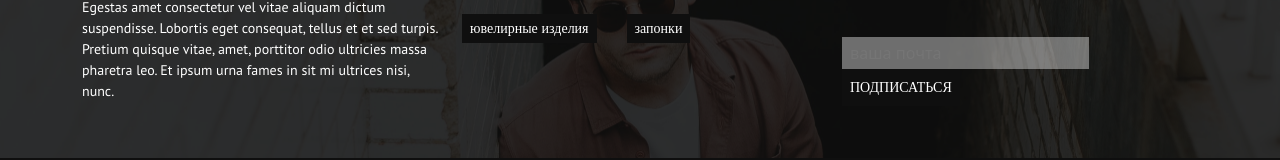
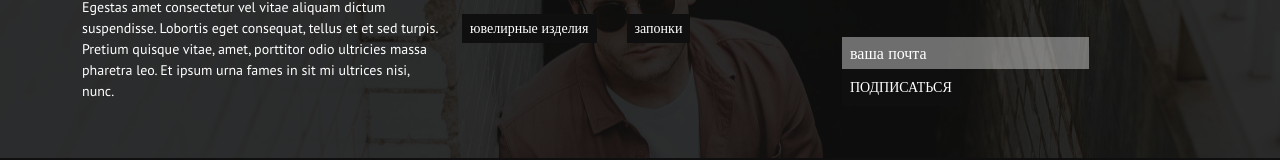
Before and after one commit to abdum0m1n/PORTEN, a plain HTML site: page index.html in a window 1280 px wide. Shown: the part 3017-3177 px from the top of the page. Drawn offline with Linux system fonts and the light colour scheme; a web font is replaced by a local one.

Commit message:
PORTEN end

```diff
--- a/assets/main/css/style.css
+++ b/assets/main/css/style.css
@@ -265,6 +265,12 @@ body{
   color: #FFFFFF;
 }
 /* footer end */
+.input::placeholder{
+  color: #FFFFFF;
+  font-family: 'PT Sans';
+  font-weight: 400;
+  color: #FFFFFF;
+}
 .main-child5{
   width: 100%;
   background: #000000;
```
